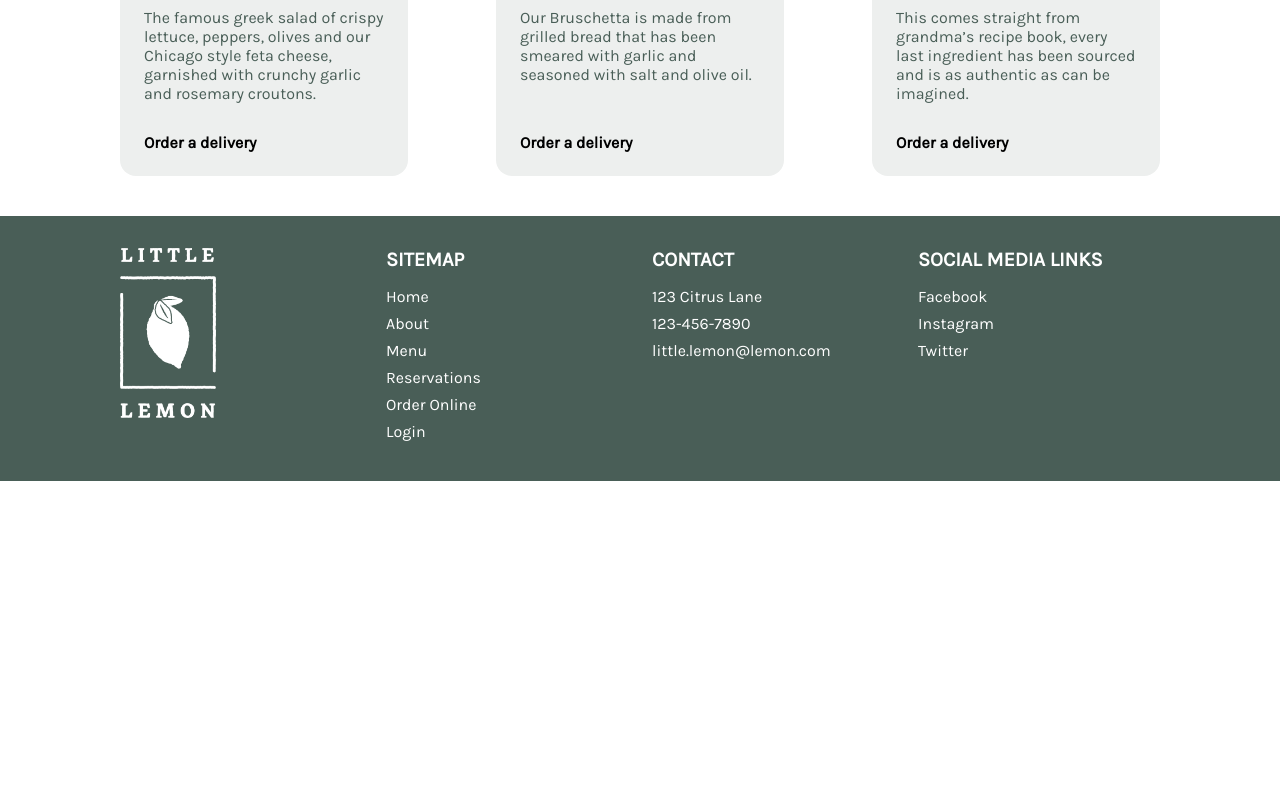
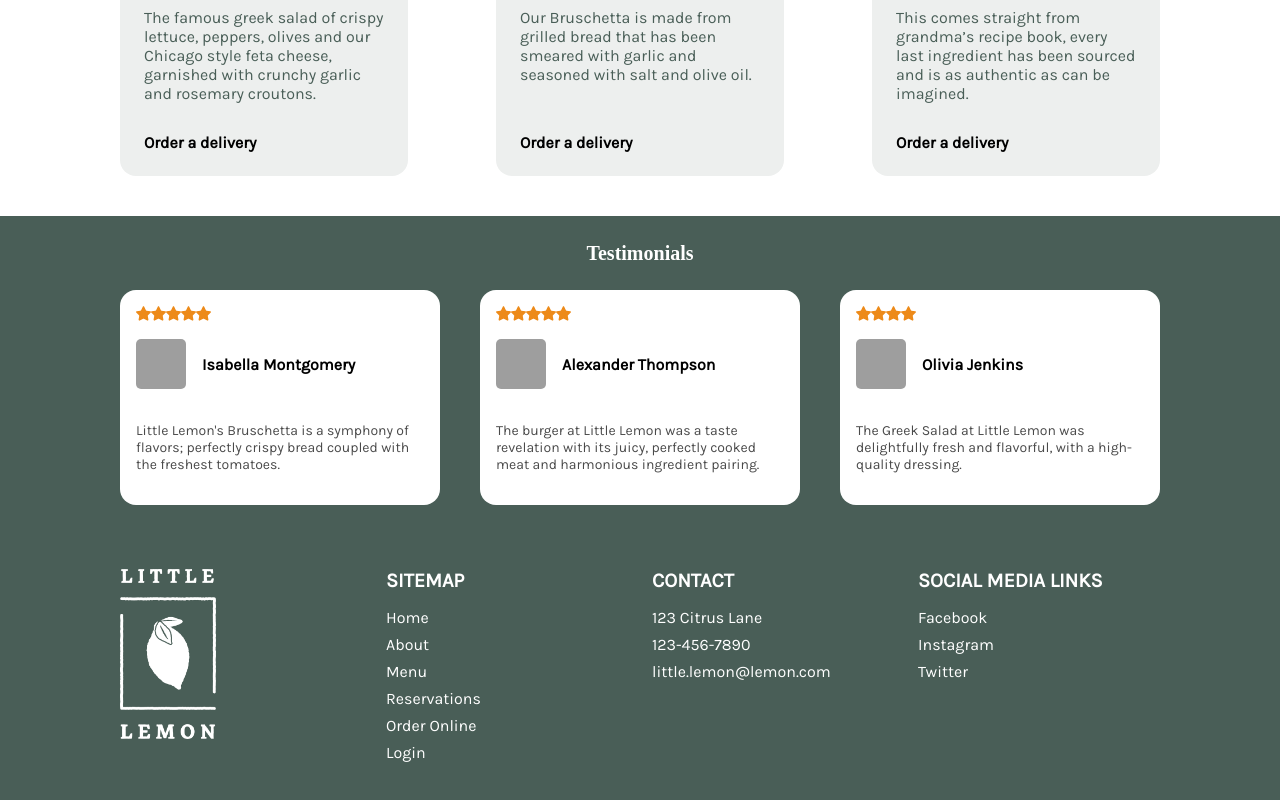
Before and after one commit to dlozanoc82/little-lemon, a React (Vite) app: page / in a window 1280 px wide. Shown: the part 824-1624 px from the top of the page. Before the commit the page ends 1305 px from the top, so only its background shows below. Built offline with nearby package versions, Linux system fonts and the light colour scheme; grey boxes are pictures that could not be loaded; a web font is replaced by a local one.

Commit message:
feat: add Testimonial and TestimonialCard component with styles
- Created the Testimonial and TestimonialCard  component
- Added CSS styles for the Testimonial and TestimonialCard

```diff
--- /dev/null
+++ b/src/components/TestimonialCard/TestimonialCard.jsx
@@ -0,0 +1,23 @@
+import starIcon from "../../assets/star-icon.svg"
+
+const TestimonialCard = ({author, image, description, rating}) => {
+  return (
+    <div className="testimonial-card" data-testid="testimonial-card">
+        <div className="testimonial-rating">
+            {rating &&
+                [...Array(rating)].map((_, index) => (
+                    <img key={index} src={starIcon} alt="star" height={15} width={15} />
+                ))
+            }
+        </div>
+
+        <div className="testimonial-card-container">
+            <img className="testimonial-profile-picture" src={image} alt="author" height={50}></img>
+            <p className="testimonial-card-author">{author}</p>
+        </div>
+        <p className="testimonial-description">{description}</p>
+    </div>
+  )
+}
+
+export default TestimonialCard
--- /dev/null
+++ b/src/components/TestimonialSection/Testimonial.jsx
@@ -0,0 +1,28 @@
+import { testimonialData } from "../../data/data"
+import TestimonialCard from "../TestimonialCard/TestimonialCard"
+
+const Testimonial = () => {
+  return (
+    <div className="testimonial-background">
+      <div className="testimonials">
+        <div className="testimonials-container">
+          <h1 className="testimonial-title">Testimonials</h1>
+        </div>
+
+        <div className="testimonials-list">
+          {testimonialData.map((testimonial) => (
+            <TestimonialCard
+              key={testimonial.id}
+              author={testimonial.author}
+              description={testimonial.description}
+              image={testimonial.image}
+              rating={testimonial.rating}
+            />
+          ))}
+        </div>
+      </div>
+    </div>
+  )
+}
+
+export default Testimonial
--- a/src/data/data.js
+++ b/src/data/data.js
@@ -27,3 +27,33 @@
       price: "$ 5.00",
     },
   ];
+
+export const testimonialData = [
+  {
+    id: 1,
+    author: "Isabella Montgomery",
+    description:
+      "Little Lemon's Bruschetta is a symphony of flavors; perfectly crispy bread coupled with the freshest tomatoes.",
+    image:
+      "https://images.pexels.com/photos/3763188/pexels-photo-3763188.jpeg?cs=srgb&dl=pexels-andrea-piacquadio-3763188.jpg&fm=jpg",
+    rating: 5,
+  },
+  {
+    id: 2,
+    author: "Alexander Thompson",
+    description:
+      "The burger at Little Lemon was a taste revelation with its juicy, perfectly cooked meat and harmonious ingredient pairing.",
+    image:
+      "https://www.irreverentgent.com/wp-content/uploads/2018/03/Awesome-Profile-Pictures-for-Guys-look-away2.jpg",
+    rating: 5,
+  },
+  {
+    id: 3,
+    author: "Olivia Jenkins",
+    description:
+      "The Greek Salad at Little Lemon was delightfully fresh and flavorful, with a high-quality dressing. ",
+    image:
+      "https://images.pexels.com/photos/762020/pexels-photo-762020.jpeg?auto=compress&cs=tinysrgb&dpr=1&w=500",
+    rating: 4,
+  },
+];
--- a/src/index.css
+++ b/src/index.css
@@ -385,9 +385,100 @@
 
 
 
+/* TESTIMONIAL SECTION */
+.testimonial-background {
+  background: #495e57;
+}
+
+.testimonials {
+  height: 100%;
+  padding: 3.2rem 0;
+  max-width: 104rem;
+  margin: 0 auto;
+}
+
+.testimonials-container {
+  display: flex;
+  align-items: center;
+  justify-content: center;
+  grid-template-columns: 85fr 15fr;
+  margin-bottom: 3.2rem;
+}
+
+.testimonials-list {
+  display: flex;
+  flex-direction: row;
+  justify-content: space-between;
+}
+
+.testimonial-title {
+  color: white;
+  line-height: 1rem;
+}
+
+@media screen and (max-width: 767px) {
+  .testimonials-list {
+    display: flex;
+    flex-direction: column;
+    justify-content: space-between;
+    align-items: center;
+  }
+}
 
 
+/* testimonial card */
+.testimonial-card {
+  background: white;
+  border-radius: 1.6rem;
+  height: 100%;
+  min-height: 16rem;
+  width: 28.8rem;
+  overflow: hidden;
+  display: flex;
+  flex-direction: column;
+  padding: 1.6rem;
+}
 
+.testimonial-description {
+  flex-grow: 1;
+  display: flex;
+  flex-direction: column;
+  justify-content: space-between;
+  color: #4a4a4a;
+  font-size: 14px;
+}
+
+.testimonial-card-author {
+  color: black;
+  margin-left: 1.6rem;
+  font-weight: bold;
+}
+
+.testimonial-card-container {
+  display: flex;
+  padding: 1.6rem 0;
+}
+
+.testimonial-profile-picture {
+  border-radius: 5px;
+  width: 50px;
+  object-fit: cover;
+}
+
+@media screen and (max-width: 767px) {
+  .testimonial-card {
+    background: white;
+    border-radius: 1.6rem;
+    height: 100%;
+    min-height: 16rem;
+    width: 28.8rem;
+    overflow: hidden;
+    display: flex;
+    flex-direction: column;
+    padding: 1.6rem;
+    margin-bottom: 1.6rem;
+  }
+}
 
 
 
--- a/src/pages/Home.jsx
+++ b/src/pages/Home.jsx
@@ -1,12 +1,14 @@
 import React from 'react'
 import Hero from '../components/HeroSection/Hero';
 import Specials from '../components/MenuSection/Specials';
+import Testimonial from '../components/TestimonialSection/Testimonial';
 
 const Home = () => {
   return (
     <main>
       <Hero />
       <Specials />
+      <Testimonial />
     </main>
   )
 }
```
Also changed, not shown: src/assets/star-icon.svg (added).
